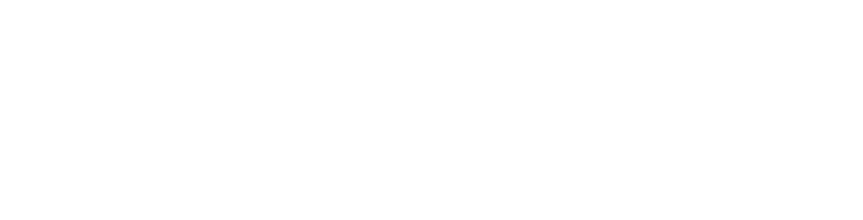
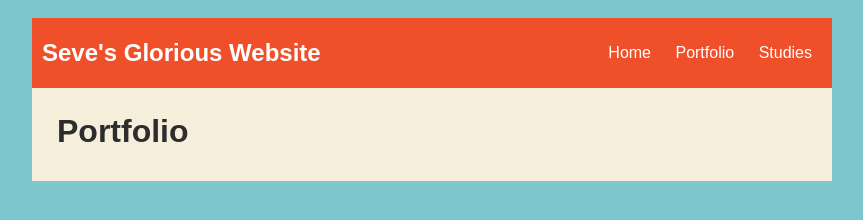
Before and after one commit to SeveMonahan/SeveMonahan.github.io, a plain HTML site: page portfolio.html in a window 1280 px wide. Shown: the whole page, without its empty margins (208-1071 px from the left). Drawn offline with Linux system fonts and the light colour scheme.

Commit message:
Baisc website modification

```diff
--- a/portfolio.html
+++ b/portfolio.html
@@ -0,0 +1,101 @@
+<!DOCTYPE HTML>
+<html>
+    <head>
+        <title>Seve's Amazing Website</title>
+        <style type="text/css">
+            body {
+                background: rgb(125, 198, 205);
+                color: rgb(45, 45, 45);
+                padding: 10px;
+                font-family: arial;
+            }
+            header {
+                font-size: 1.5em;
+                font-weight: bold;
+            }
+            h1 {
+                margin: 10px;
+            }
+            #all-contents {
+                max-width: 800px;
+                margin: auto;
+            }
+
+            /* navigation menu */
+            nav {
+                background: rgb(239, 80, 41);
+                margin: 0 auto;
+                display: flex;
+                padding: 10px;
+            }
+            nav header {
+                display: flex;
+                align-items: center;
+                color: rgb(255, 255, 255);
+                flex: 1;
+            }
+            nav ul {
+                list-style-image: none;
+            }
+            nav li {
+                display: inline-block;
+                padding: 0 10px;
+            }
+            nav a {
+                text-decoration: none;
+                color: #fff;
+            }
+
+            /* main container area beneath menu */
+            main {
+                background: rgb(245, 238, 219);
+                display: flex;
+            }
+            .content {
+                flex: 1;
+                padding: 15px;
+            }
+            /* portfolio styles */
+            #portfolio {
+                list-style-type: none;
+                padding-left: 0;
+            }
+
+            #portfolio li {
+                background: #fff;
+                padding: 10px;
+                border-radius: 10px;
+                margin-bottom: 10px;
+            }
+
+            #portfolio li:hover {
+                background: #eee;
+            }
+
+            #portfolio a {
+                text-decoration: none;
+                color: #454545;
+            }
+        </style>
+    </head>
+
+    <body>
+      <div id="all-contents">
+        <nav>
+            <header>Seve's Glorious Website</header>
+            <ul>
+                <li><a href="index.html">Home</a></li>
+                <li><a href="portfolio.html">Portfolio</a></li>
+                <li><a href="studies.html">Studies</a></li>
+            </ul>
+        </nav>
+        <main>
+            <div class="content">
+                <h1>Portfolio</h1>
+                <ul id="portfolio">
+                </ul>
+            </div>
+        </main>
+      </div>
+    </body>
+</html>
--- /dev/null
+++ b/studies.css
@@ -0,0 +1,94 @@
+body {
+    background: rgb(125, 198, 205);
+    color: rgb(45, 45, 45);
+    padding: 10px;
+    font-family: arial;
+}
+header {
+    font-size: 1.5em;
+    font-weight: bold;
+}
+[id=all-contents] {
+    max-width: 800px;
+    margin: auto;
+}
+
+/* navigation menu */
+nav {
+    background: rgb(239, 80, 41);
+    margin: 0 auto;
+    display: flex;
+    padding: 10px;
+}
+nav header {
+    display: flex;
+    align-items: center;
+    color: rgb(255, 255, 255);
+    flex: 1;
+}
+nav ul {
+    list-style-image: none;
+}
+nav li {
+    display: inline-block;
+    padding: 0 10px;
+}
+nav a {
+    text-decoration: none;
+    color: #fff;
+}
+
+/* main container area beneath menu */
+main {
+    background: rgb(245, 238, 219);
+    display: flex;
+    padding:inherit;
+}
+[class=content] {
+    flex: 1;
+    border-radius:35px;
+    padding: 15px;
+    margin-top:15px;
+    box-sizing: border-box;
+    width: 100%;
+}
+
+.content h1, h2, h3, h4, h5, h6 {
+    margin: 10px;
+}
+
+.content section > a {
+    text-decoration: none;
+}
+
+.code {
+    font-family: monospace;
+    background: #eee;
+    border: 1px solid #ccc;
+    color: #222;
+    white-space: pre;
+    width: 100%;
+    margin-bottom: 20px;
+    overflow: scroll;
+}
+
+.topic-heading {
+    padding-left: 50px;
+    text-transform: capitalize;
+}
+
+.line {
+    display: flex;
+    padding: 2px 0;
+}
+
+.line:nth-child(even) {
+    background: #ddd;
+}
+
+.line-number {
+    min-width: 40px;
+    padding-left: 5px;
+    text-align: right;
+    padding-right: 20px;
+}
--- /dev/null
+++ b/studies.html
@@ -0,0 +1,45 @@
+<!DOCTYPE html>
+<html>
+    <head>
+        <script src="https://ajax.googleapis.com/ajax/libs/jquery/2.1.4/jquery.min.js"></script>
+        <script>
+            /*global $*/
+            const topics = [ 'variables', 'datatypes', 'string-manipulation', 'operators', 'control-flow', 'loops', 'functions' ];
+            const topicElements = topics.forEach(function(topic, index) {
+                const $header = $('<h2>').addClass('topic-heading').text(topic);
+                const $div = $('<div>').addClass('code').attr('id', topic).append($header);
+                $.get(`./studies/${topic}.js`, function (response) {
+                    const split = response.split('\n');
+                    const $splitElements = split.map(function(line, index) {
+                        const $line = $('<div>').addClass('line');
+                        const $lineNumber = $('<div>').addClass('line-number').text(index);
+                        const $content = $('<div>').addClass('line-content').text(line);
+                        return $line.append($lineNumber, $content);
+                    });
+                    $div.append($splitElements);
+                    $div.appendTo('.content');
+                }, 'text'); // 'text' makes sure the JS file isn't executed
+            });
+        </script>
+        <link rel="stylesheet" href="./css/studies.css" type="text/css" />
+        <title>Studies</title>
+    </head>
+    <body>
+        <div id="all-contents">
+        <nav>
+            <header>Sheba's Glorious Website</header>
+            <ul>
+                <li><a href="index.html">Home</a></li>
+                <li><a href="portfolio.html">Portfolio</a></li>
+                <li><a href="studies.html">Studies</a></li>
+            </ul>
+        </nav>
+        <main>
+            <div class="content">
+                <h1>Javascript</h1>
+
+            </div>
+        </main>
+    </div>
+    </body>
+</html>
```
Also changed, not shown: index.html (+4 -7 lines).
